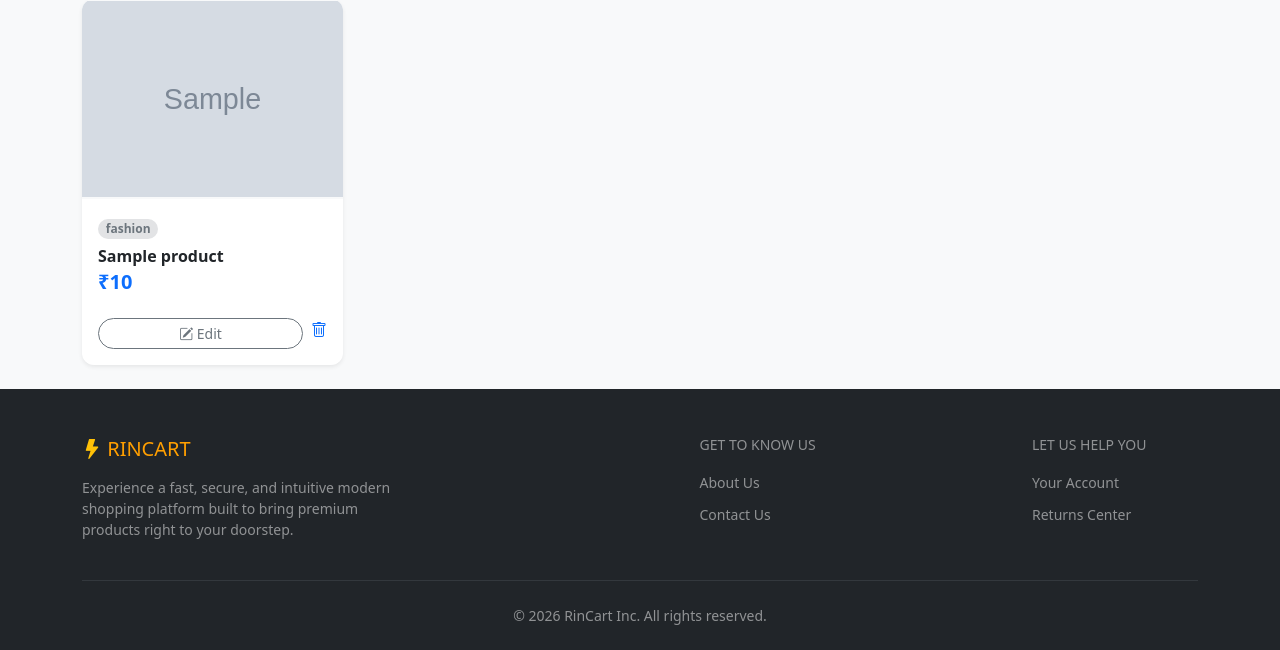
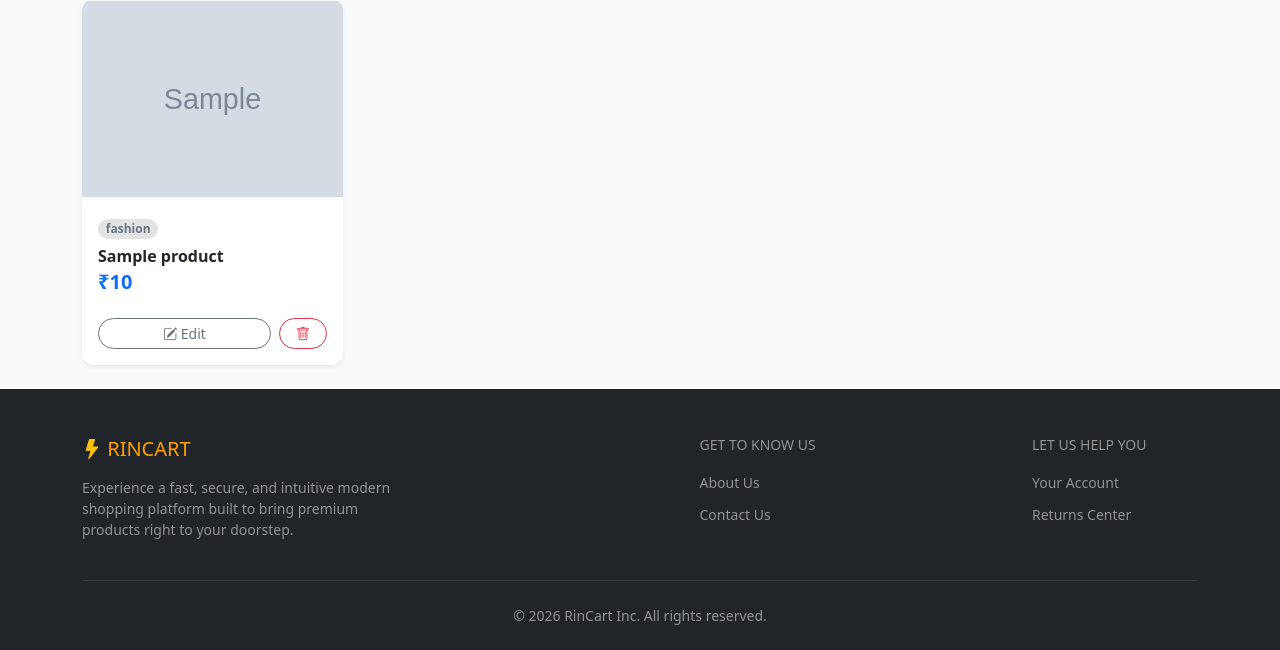
Before and after one commit to nihalyp/Rincart, a Django app: page /seller/dashboard/ in a window 1280 px wide. Shown: the part 527-1177 px from the top of the page. Run offline with Django 5.2, Linux system fonts and the light colour scheme; a user stored in the database is signed in; tables that the repository leaves empty hold one stand-in row (values such as "Sample post"); grey boxes marked "Sample" are stand-in pictures.

Commit message:
Fix HTML syntax for delete product link

```diff
--- a/rincartapp/templates/seller/dashboard.html
+++ b/rincartapp/templates/seller/dashboard.html
@@ -76,7 +76,7 @@
                             </div>
                             <div class="d-flex gap-2 mt-3">
                                 <a href="{% url 'edit_product' product.id %}" class="btn text-decoration-none btn-outline-secondary btn-sm w-100 rounded-pill"><i class="bi bi-pencil-square"></i> Edit</a>
-                                <a href="{% url 'delete_product' product.id %}  class="btn btn-outline-danger text-decoration-none btn-sm px-3 rounded-pill"><i class="bi bi-trash"></i></a>
+                                <a href="{% url 'delete_product' product.id %}"  class="btn btn-outline-danger text-decoration-none btn-sm px-3 rounded-pill"><i class="bi bi-trash"></i></a>
                             </div>
                         </div>
                     </div>
```
